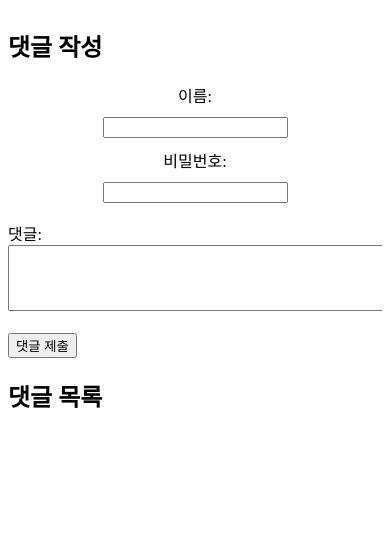
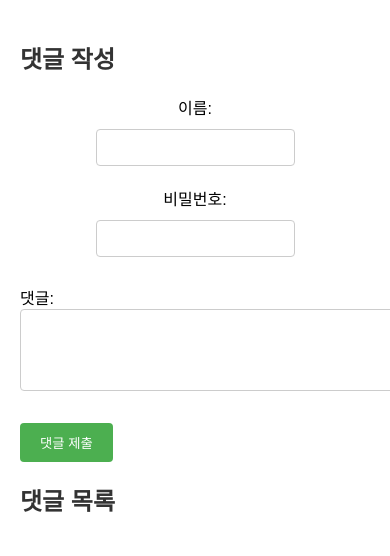
Before and after one commit to honginhyeuk/commentweb, a Django app: page /comments/ in a window 390 px wide. Shown: the top 556 px of the page. Run offline with Django 5.2, Linux system fonts and the light colour scheme; data that the repository does not hold is empty.

Commit message:
Enhance comment_form.html with responsive design and Naver-like styling, update settings.py

```diff
--- a/Templates/comment_form.html
+++ b/Templates/comment_form.html
@@ -1,19 +1,62 @@
-<!-- comment_form.html -->
 <!DOCTYPE html>
 <html lang="ko">
 <head>
     <meta charset="UTF-8" name="viewport" content="width=device-width, initial-scale=1.0">
     <title>댓글 작성 및 목록</title>
     <style>
+        body {
+            font-family: Arial, sans-serif;
+            margin: 0;
+            padding: 0;
+            background-color: #f4f4f4;
+        }
+        .container {
+            max-width: 800px;
+            margin: 0 auto;
+            padding: 20px;
+            background-color: #fff;
+            box-shadow: 0 2px 4px rgba(0, 0, 0, 0.1);
+        }
+        h2 {
+            color: #333;
+        }
         .inline {
             display: flex;
             gap: 10px;
             align-items: center;
+            flex-wrap: wrap;
+        }
+        label {
+            flex: 1 1 100px;
+        }
+        input[type="text"],
+        input[type="password"],
+        textarea {
+            flex: 2 1 200px;
+            padding: 10px;
+            border: 1px solid #ccc;
+            border-radius: 4px;
+            margin-bottom: 10px;
+        }
+        textarea {
+            resize: vertical;
+        }
+        input[type="button"] {
+            background-color: #4CAF50;
+            color: white;
+            padding: 10px 20px;
+            border: none;
+            border-radius: 4px;
+            cursor: pointer;
+        }
+        input[type="button"]:hover {
+            background-color: #45a049;
         }
         .comment {
             padding: 10px;
             border: 1px solid #ccc;
             margin: 10px 0;
+            background-color: #fafafa;
         }
         .comment-header {
             font-weight: bold;
@@ -25,13 +68,24 @@
         .comment-header button {
             font-size: 14px;
             padding: 5px;
+            background-color: #007BFF;
+            color: white;
+            border: none;
+            border-radius: 4px;
+            cursor: pointer;
+        }
+        .comment-header button:hover {
+            background-color: #0056b3;
         }
         @media (max-width: 600px) {
             .inline {
                 flex-direction: column;
             }
-            .comment {
-                padding: 5px;
+            label,
+            input[type="text"],
+            input[type="password"],
+            textarea {
+                flex: 1 1 100%;
             }
         }
         html, body {
@@ -124,6 +178,7 @@
     </script>
 </head>
 <body>
+    <div class="container">
         <h2>댓글 작성</h2>
         <form id="comment-form" action="/comments/" method="post">
             {% csrf_token %}
@@ -156,5 +211,6 @@
             </div>
         </div>
         {% endfor %}
+    </div>
 </body>
 </html>
```
Lines whose indentation alone changed are shown as unchanged.
